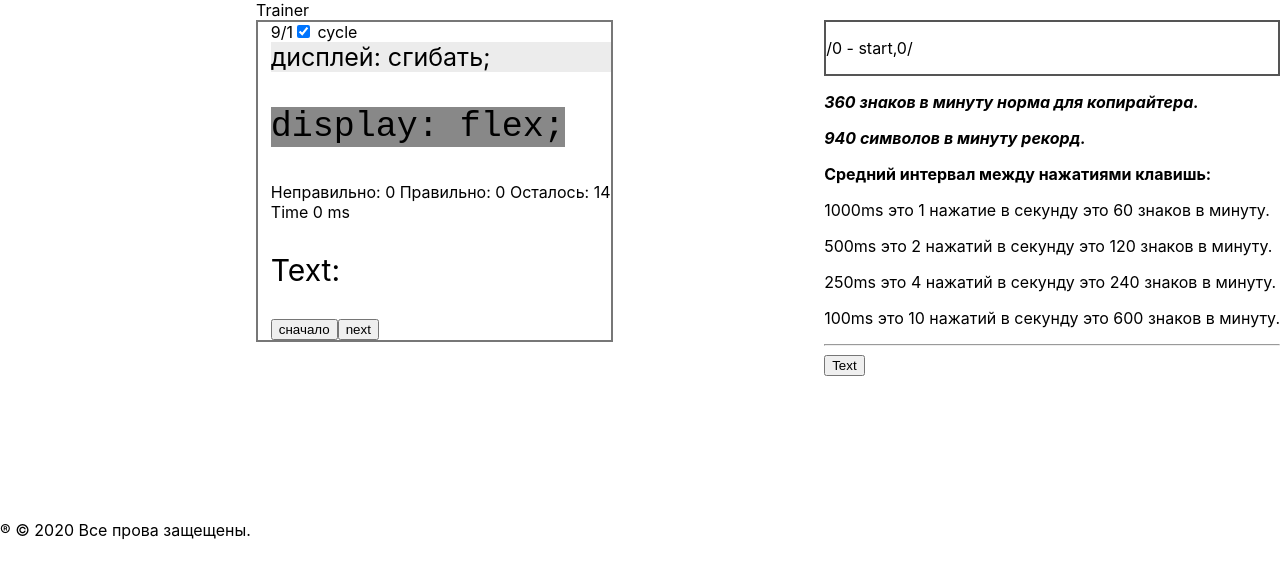
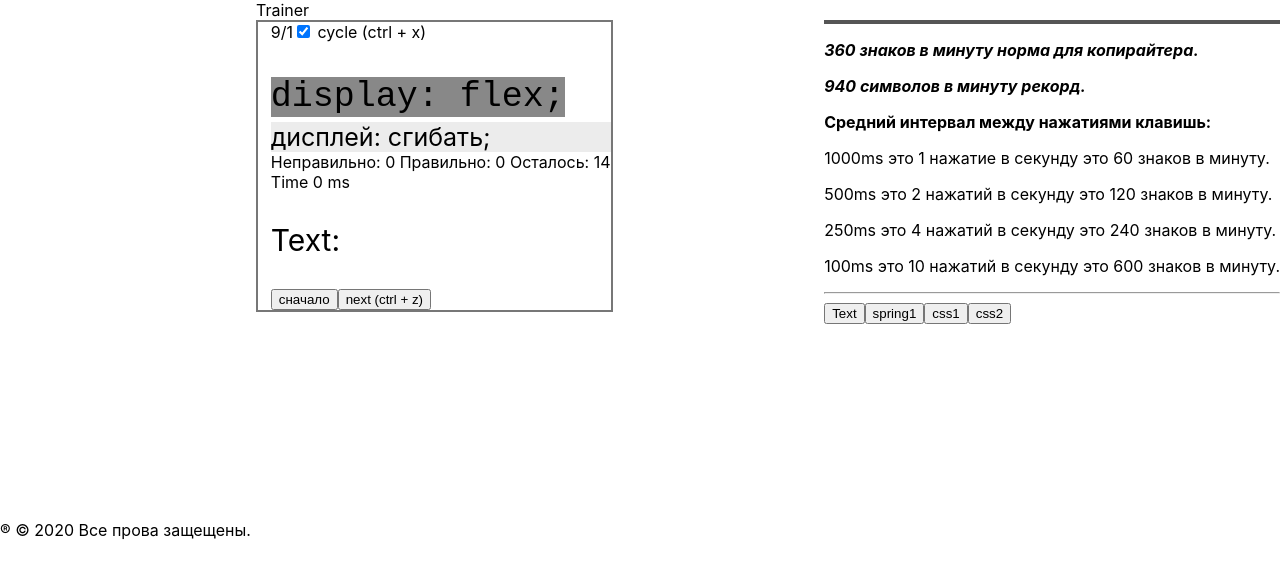
Before and after one commit to PavelK6896/9619Trainer1JSReact, a React (Create React App) app: page / in a window 1280 px wide. Shown: the top 578 px of the page. Built offline with nearby package versions, Linux system fonts and the light colour scheme.

Commit message:
"add command ctrl+x,z; add json file data;"

```diff
--- a/src/App.js
+++ b/src/App.js
@@ -1,10 +1,49 @@
 import React, {useEffect, useReducer, useState} from 'react';
+import spring1 from './data1/spring1.json';
+import css2 from './data1/css2.json';
+
+const css1 = [
+    ["display: flex;", "дисплей: сгибать;"],
+    ["display: block;", "дисплей: блок;"],
+    ["align-content: center;", "выравнивать-содержание: центр;"],
+    ["align-items: center;", "выравнивать-предметы: центр;"],
+    ["flex-direction: column;", "сгибать-направление: колонка;"],
+    ["background-color: transparent;", "фон-цвет: прозрачный;"],
+    ["padding-left: 0;", "набивка-левый: 0;"],
+    ["margin-bottom: 0;", "прибыль-дно: 0;"],
+    ["list-style: none;", "список-стиль: никто;"],
+]
+
+let next2 = false;
+let arr1 = css1;
+const res = new Map()
 
 export function App() {
     const [state, dispatch] = useReducer(reducer, initialState);
+
     useEffect(() => {
         const handleEsc = (event) => {
-            if (event.keyCode === 16 || event.keyCode === 8 || event.keyCode === 18) {
+            if (event.keyCode === 17) {
+                if (next2) {
+                    next2 = false
+                } else {
+                    next2 = true
+                }
+            } else {
+                if (event.keyCode === 90 && next2) {
+                    dispatch({type: 'nextHandler'})
+                    next2 = false
+                    return;
+                } else if (event.keyCode === 88 && next2) {
+                    dispatch({type: 'check1'});
+                    next2 = false
+                    return;
+                } else {
+                    next2 = false
+                }
+            }
+
+            if (event.keyCode === 16 || event.keyCode === 8 || event.keyCode === 18 || event.keyCode === 17) {
                 return
             }
             if (state.data === 0) {
@@ -34,19 +73,31 @@ export function App() {
     }, [state]);
 
     function startHandler() {
-        dispatch({
-            type: 'startHandler'
-        })
+        dispatch({type: 'startHandler'})
         refBtnStart.current.blur()
 
     }
 
     function nextHandler() {
-        dispatch({
-            type: 'nextHandler'
-        })
+        dispatch({type: 'nextHandler'})
         refBtnNext.current.blur()
     }
+
+    function check1Handler() {
+        dispatch({type: 'check1'});
+        refCheck.current.blur()
+    }
+
+    function setSpring1() {
+        arr1 = spring1;
+        dispatch({type: 'startHandler'});
+    }
+
+    function setCSS1() {
+        arr1 = css1;
+        dispatch({type: 'startHandler'});
+    }
+
 
     const refBtnStart = React.createRef();
     const refBtnNext = React.createRef();
@@ -65,7 +116,8 @@ export function App() {
     } else {
         styleText1 = {
             border: '2px solid #555',
-            display: 'none'
+            display: 'none',
+
         }
     }
 
@@ -83,35 +135,40 @@ export function App() {
                 position: "relative",
                 marginLeft: '20vw',
             }}>
+
                 <div>
                     Trainer
                 </div>
+
                 <div style={{
                     paddingLeft: '1vw',
-
                     border: '2px solid #777',
                     position: 'fixed',
                 }}>
 
-                    <div>{content11.length}/{state.it + 1}
-                        <label><input type="checkbox" onChange={() => {
-                            //  state.check1 = !state.check1;
-                            dispatch({type: 'check1'});
-                            //refCheck.current.blur();
-                        }} ref={refCheck} defaultChecked={true}/> cycle </label>
+                    <div>{arr1.length}/{state.it + 1}
+                        <label><input
+                            type="checkbox"
+                            onChange={check1Handler}
+                            ref={refCheck}
+                            checked={state.check1}
+
+                        /> cycle (ctrl + x)</label>
                     </div>
 
-                    <div style={{
-                        backgroundColor: '#ececec',
-                        fontSize: '25px'
-                    }}
-                    >{state.text1}</div>
 
                     <pre style={{
                         display: "inline-block",
                         backgroundColor: '#888',
                         fontSize: '35px'
                     }}>{state.text2}</pre>
+                    <div style={{
+                        backgroundColor: '#ececec',
+                        fontSize: '25px',
+                        marginTop: '-30px'
+                    }}
+                    >{state.text1}</div>
+
 
                     <div> Неправильно: {state.wrong} Правильно: {state.right} Осталось: {state.text2.length} </div>
                     <div>Time {state.time1} ms</div>
@@ -120,7 +177,7 @@ export function App() {
                         fontSize: '30px'
                     }}>Text: {state.textInput} </p>
                     <button onClick={startHandler} ref={refBtnStart}>сначало</button>
-                    <button onClick={nextHandler} ref={refBtnNext}>next</button>
+                    <button onClick={nextHandler} ref={refBtnNext}>next (ctrl + z)</button>
                     <br/>
                     <div style={{
                         maxWidth: '400px',
@@ -138,6 +195,8 @@ export function App() {
                     <div style={{
                         border: '2px solid #555',
                         position: 'sticky',
+                        maxHeight: '200px',
+                        overflow: 'scroll'
                     }}>
                         {
                             Array.from(res, k => k.join(" - ")).map((o, index) => {
@@ -157,12 +216,21 @@ export function App() {
                     <hr/>
 
                     <button onClick={btnText1}>Text</button>
+                    <button onClick={setSpring1}>spring1</button>
+                    <button onClick={setCSS1}>css1</button>
+                    <button onClick={() => {
+                        arr1 = css2;
+                        dispatch({type: 'startHandler'});
+                    }}>css2
+                    </button>
+
                     <div style={styleText1}>
                         {
-                            content11.map((text, index) =>
+                            arr1.map((text, index) =>
                                 <p key={index} value={text}> {index + 1} = {text}</p>)
                         }
                     </div>
+
                 </div>
             </div>
             <div style={{
@@ -175,37 +243,10 @@ export function App() {
     );
 }
 
-const content11 = [
-    "display: flex;",
-    "display: block;",
-    "align-content: center;",
-    "align-items: center;",
-    "flex-direction: column;",
-    "background-color: transparent;",
-    "padding-left: 0;",
-    "margin-bottom: 0;",
-    "list-style: none;"
-]
-
-const content12 = [
-    "дисплей: сгибать;",
-    "дисплей: блок;",
-    "выравнивать-содержание: центр;",
-    "выравнивать-предметы: центр;",
-    "сгибать-направление: колонка;",
-    "фон-цвет: прозрачный;",
-    "набивка-левый: 0;",
-    "прибыль-дно: 0;",
-    "список-стиль: никто;"
-]
-
-const res = new Map()
-res.set(0, ["start", 0])
-
 const initialState = {
     it: 0,
-    text1: content12[0],
-    text2: content11[0],
+    text1: arr1[0][1],
+    text2: arr1[0][0],
     textInput: "",
     data: 0,
     data2: 0,
@@ -239,8 +280,8 @@ function reducer(state, action) {
             console.log("startHandler")
             return {
                 it: 0,
-                text1: content12[0],
-                text2: content11[0],
+                text1: arr1[0][1],
+                text2: arr1[0][0],
                 textInput: "",
                 data: 0,
                 data2: 0,
@@ -253,11 +294,11 @@ function reducer(state, action) {
 
         case 'nextHandler':
             console.log("nextHandler ", state.it)
-            if (state.it + 1 >= content11.length) {
+            if (state.it + 1 >= arr1.length) {
                 return {
                     it: 0,
-                    text1: content12[0],
-                    text2: content11[0],
+                    text1: arr1[0][1],
+                    text2: arr1[0][0],
                     textInput: "",
                     data: 0,
                     data2: 0,
@@ -270,8 +311,8 @@ function reducer(state, action) {
             }
             return {
                 it: state.it + 1,
-                text1: content12[state.it + 1],
-                text2: content11[state.it + 1],
+                text1: arr1[state.it + 1][1],
+                text2: arr1[state.it + 1][0],
                 textInput: "",
                 data: 0,
                 data2: 0,
@@ -296,8 +337,8 @@ function reducer(state, action) {
                         state.time99.push(state.time1)
                         return { // cycle
                             it: state.it,
-                            text1: content12[state.it],
-                            text2: content11[state.it],
+                            text1: arr1[state.it][1],
+                            text2: arr1[state.it][0],
                             textInput: "",
                             data: 0,
                             data2: 0,
@@ -309,11 +350,11 @@ function reducer(state, action) {
                         }
                     }
 
-                    if (state.it + 1 >= content11.length) {
+                    if (state.it + 1 >= arr1.length) {
                         return { // end
                             it: 0,
-                            text1: content12[0],
-                            text2: content11[0],
+                            text1: arr1[0][1],
+                            text2: arr1[0][0],
                             textInput: "",
                             data: 0,
                             data2: 0,
@@ -327,8 +368,8 @@ function reducer(state, action) {
 
                     return { // next
                         it: state.it + 1,
-                        text1: content12[state.it + 1],
-                        text2: content11[state.it + 1],
+                        text1: arr1[state.it + 1][1],
+                        text2: arr1[state.it + 1][0],
                         textInput: "",
                         data: 0,
                         data2: 0,
@@ -342,7 +383,7 @@ function reducer(state, action) {
                 } else {
                     return {
                         it: state.it,
-                        text1: state.text1.substr(1),
+                        text1: state.text1,
                         text2: state.text2.substr(1),
                         textInput: state.textInput + action.key,
                         data: action.data,
--- /dev/null
+++ b/src/data1/css2.json
@@ -0,0 +1,16 @@
+[
+  ["background-repeat: no-repeat;", "фон-повтор: нет-повтор;" ],
+  ["background-position: right bottom;", "фон-позиция: справа внизу;"],
+  ["display: inline-block;", "дисплей: встроенный-блок;"],
+  ["text-decoration: none;", ""],
+  ["max-width: 1140px;", ""],
+  ["margin-right: auto; margin-left: auto;", ""],
+  ["overflow: scroll;", ""],
+  ["overflow: hidden;", ""],
+  ["max-width: 500px;", ""],
+  ["min-height: 50px;", ""],
+  ["margin: 0;", ""],
+  ["padding: 0;", ""],
+  ["@media (min-width: 300px) and (max-width: 500px){.header{background-color: orange;}}", "q"],
+  ["q", "q"]
+]
--- /dev/null
+++ b/src/data1/spring1.json
@@ -0,0 +1,24 @@
+[
+  ["UserDetailsService", "ПользовательПодробностиУслуга"],
+  ["UserService", "ПользовательУслуга"],
+  ["@AuthenticationPrincipal", "@ИдентификацияИдентификация"],
+  ["@RequestParam", "@ЗапросПарам"],
+  ["@PostMapping", ""],
+  ["@GetMapping", ""],
+  ["@Autowired", ""],
+  ["@EnableWebSecurity", ""],
+  ["@Configuration", ""],
+  ["@Controller", ""],
+  ["@GeneratedValue", ""],
+  ["@ManyToOne", ""],
+  ["@JoinColumn", ""],
+  ["@Entity", ""],
+  ["required", ""],
+  ["@PathVariable", ""],
+  ["@PreAuthorize", ""],
+  ["hasAuthority", ""],
+  ["@MockBean", ""],
+  ["@SuppressWarnings(\"unchecked\")", ""],
+  ["@Bean", "ee"],
+  ["contains", "ee"]
+]
```
